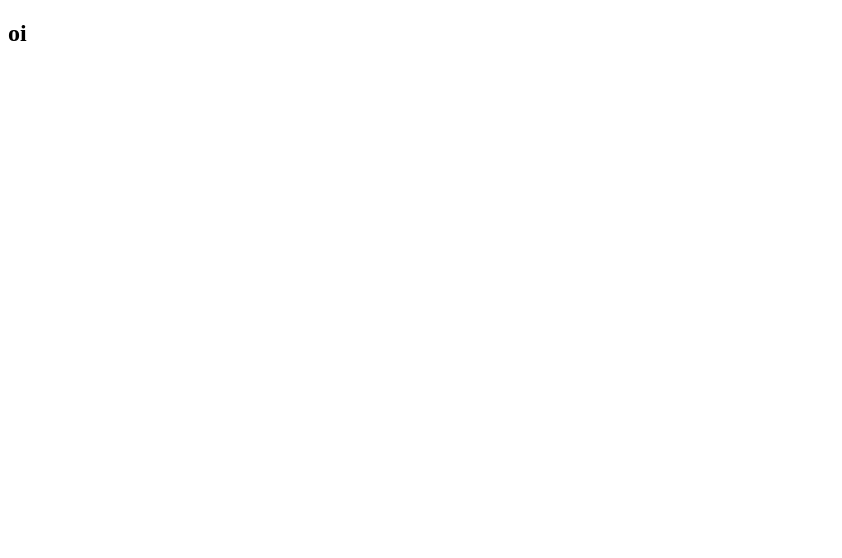
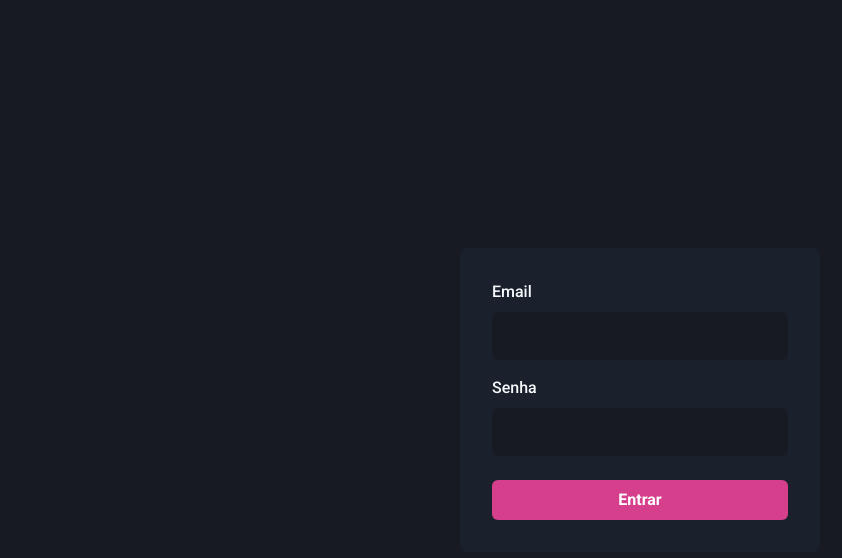
Before and after one commit to ovinidev/DashGo, a Next.js app: page / in a window 1280 px wide. Shown: the top 558 px of the page, without its empty margins (0-842 px from the left). Built offline with nearby package versions, Linux system fonts and the light colour scheme.

Commit message:
feat: add inputs

```diff
--- /dev/null
+++ b/src/components/Form/Input.tsx
@@ -0,0 +1,32 @@
+import {
+  FormControl,
+  FormLabel,
+  Input as ChakraInput,
+  InputProps as ChakraInputProps
+} from "@chakra-ui/react";
+
+interface InputProps extends ChakraInputProps {
+  name: string,
+  label?: string,
+  type: string,
+}
+
+export const Input = ({ name, label, ...rest }: InputProps) => {
+  return (
+    <FormControl>
+      {label && <FormLabel htmlFor={name}>{label}</FormLabel>}
+      <ChakraInput
+        name={name}
+        id={name}
+        focusBorderColor="pink.500"
+        bgColor='gray.900'
+        variant='filled'
+        _hover={{
+          bgColor: 'gray.900'
+        }}
+        size='lg'
+        {...rest}
+      />
+    </FormControl>
+  );
+};
--- a/src/pages/_app.tsx
+++ b/src/pages/_app.tsx
@@ -1,7 +1,13 @@
+import { ChakraProvider } from '@chakra-ui/react'
 import type { AppProps } from 'next/app'
+import { theme } from '../styles/theme'
 
 function MyApp({ Component, pageProps }: AppProps) {
-  return <Component {...pageProps} />
+  return (
+    <ChakraProvider theme={theme}>
+      <Component {...pageProps} />
+    </ChakraProvider>
+  )
 }
 
 export default MyApp
--- /dev/null
+++ b/src/pages/_document.tsx
@@ -0,0 +1,19 @@
+import Document, { Html, Head, Main, NextScript } from "next/document";
+
+export default class MyDocument extends Document {
+  render() {
+    return (
+      <Html>
+        <Head>
+          <link rel="preconnect" href="https://fonts.googleapis.com" />
+          <link rel="preconnect" href="https://fonts.gstatic.com" />
+          <link href="https://fonts.googleapis.com/css2?family=Roboto:wght@400;500;700&display=swap" rel="stylesheet" />
+        </Head>
+        <body>
+          <Main />
+          <NextScript />
+        </body>
+      </Html>
+    )
+  }
+}
--- a/src/pages/index.tsx
+++ b/src/pages/index.tsx
@@ -1,5 +1,40 @@
-export default function Home() {
+import {
+  Flex,
+  Button,
+  Stack,
+} from "@chakra-ui/react";
+import { Input } from "../components/Form/Input";
+
+export default function SignIn() {
   return (
-    <h2>oi</h2>
+    <Flex
+      w='100vw'
+      h='100vh'
+      align='center'
+      justify='center'
+    >
+      <Flex
+        as='form'
+        width='100%'
+        maxWidth={360}
+        bg='gray.800'
+        p='8'
+        borderRadius={8}
+        flexDir='column'
+      >
+        <Stack spacing='4'>
+          <Input name="email" type="email" label="Email"/>
+          <Input name="password" type="password" label="Senha"/>
+        </Stack>
+
+        <Button
+          type='submit'
+          mt='6'
+          colorScheme='pink'
+          >
+          Entrar
+        </Button>
+      </Flex>
+    </Flex>
   )
 }
--- /dev/null
+++ b/src/styles/theme.ts
@@ -0,0 +1,56 @@
+import { extendTheme } from "@chakra-ui/react"
+
+export const theme = extendTheme({
+  colors: {
+    gray: {
+      '50': '#F7FAFC',
+      '100': '#EDF2F7',
+      '200': '#E2E8F0',
+      '300': '#CBD5E0',
+      '400': '#A0AEC0',
+      '500': '#718096',
+      '600': '#4A5568',
+      '700': '#2D3748',
+      '800': '#1A202C',
+      '900': '#171923',
+    },
+  },
+  fonts: {
+    body: 'Roboto',
+    heading: 'Roboto',
+  },
+  fontSizes: {
+    xs: "0.75rem",
+    sm: "0.875rem",
+    md: "1rem",
+    lg: "1.125rem",
+    xl: "1.25rem",
+    "2xl": "1.5rem",
+    "3xl": "1.875rem",
+    "4xl": "2.25rem",
+    "5xl": "3rem",
+    "6xl": "3.75rem",
+    "7xl": "4.5rem",
+    "8xl": "6rem",
+    "9xl": "8rem",
+  },
+  fontWeights: {
+    hairline: 100,
+    thin: 200,
+    light: 300,
+    normal: 400,
+    medium: 500,
+    semibold: 600,
+    bold: 700,
+    extrabold: 800,
+    black: 900,
+  },
+  styles: {
+    global: {
+      body: {
+        bg: 'gray.900',
+        color: 'gray.50'
+      },
+    }
+  }
+})
```
Also changed, not shown: package.json (+6 -1 lines), src/components/Form/InputSearch.tsx (added, +39 -0 lines), src/components/Header.tsx (added, +31 -0 lines), src/pages/dashboard.tsx (added, +7 -0 lines), 1 other file (tests, documents, lock files or other folders).
